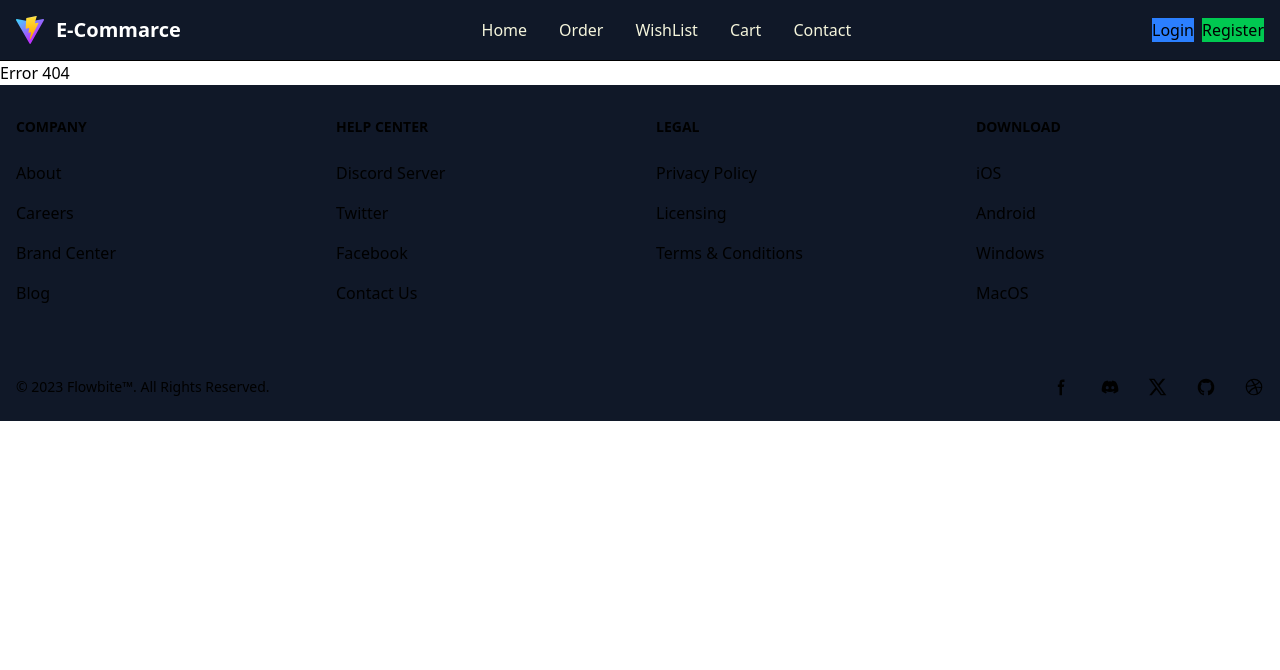
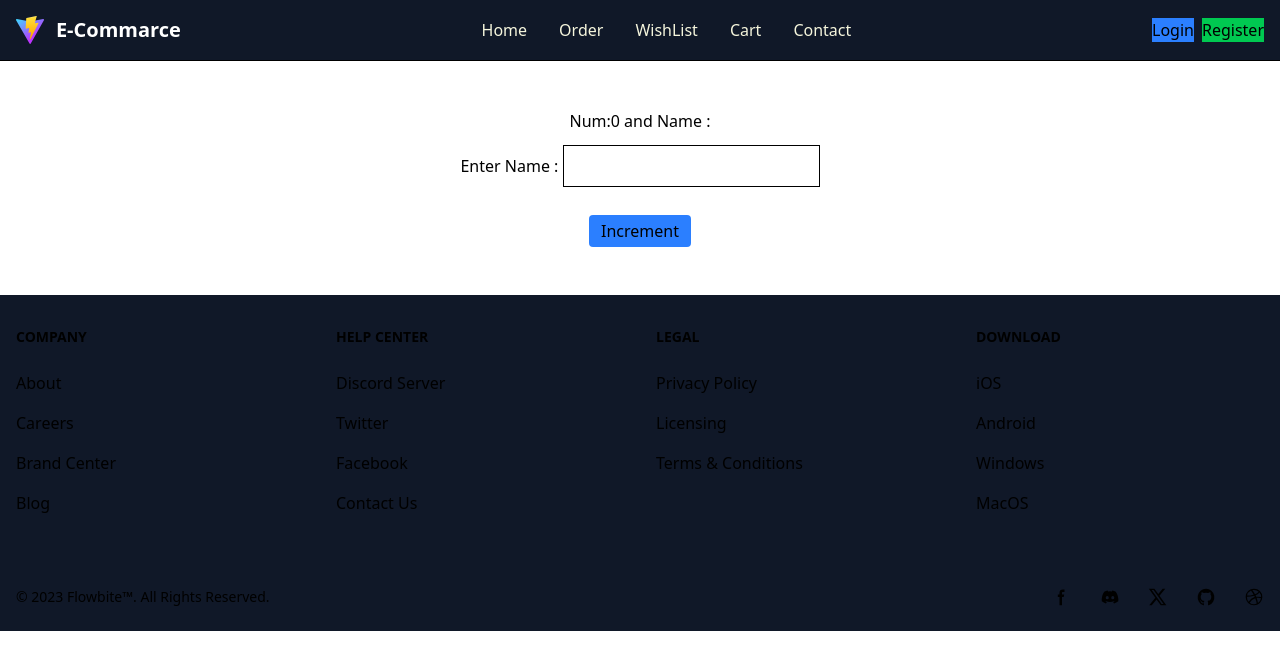
Before and after one commit to ABhismart098/e-commarce-, a React (Vite) app: page /learnui in a window 1280 px wide. Shown: the top 670 px of the page. Built offline with nearby package versions, Linux system fonts and the light colour scheme.

Commit message:
pratice Use Effect

```diff
--- /dev/null
+++ b/src/Components/LearnUI.jsx
@@ -0,0 +1,22 @@
+import { useEffect, useState } from "react"
+
+const LearnUI = () => {
+    const [num, setnum] = useState(0);
+    const [name, setname] = useState("");
+
+
+    useEffect(()=>{
+        console.log("component Re-render")
+    }, [])
+  return (
+    <div className="my-12 text-center">
+        <h1 className="3xl">Num:{num} and Name : {name} </h1>
+        Enter Name : <input type="text" className="border my-3"
+        onChange={(e) => setname(e.target.value)} /> <br />
+        <button className="btn btn-primary mt-4"
+        onClick={()=> setnum(num+1)}>Increment</button>
+    </div>
+  )
+}
+
+export default LearnUI
--- a/src/Router.jsx
+++ b/src/Router.jsx
@@ -10,6 +10,7 @@ import About from "./Pages/About";
 import Contact from "./Pages/Contact";
 import Order from "./Pages/Order";
 import WishList from "./Pages/WishList";
+import LearnUI from "./Components/LearnUI";
 
 const router = createBrowserRouter([
   {
@@ -25,6 +26,10 @@ const router = createBrowserRouter([
       {
         path: "contact",
         element: <Contact />
+      },
+      {
+        path: "learnui",
+        element: <LearnUI/>
       },
       {
         path: "cart",
```
